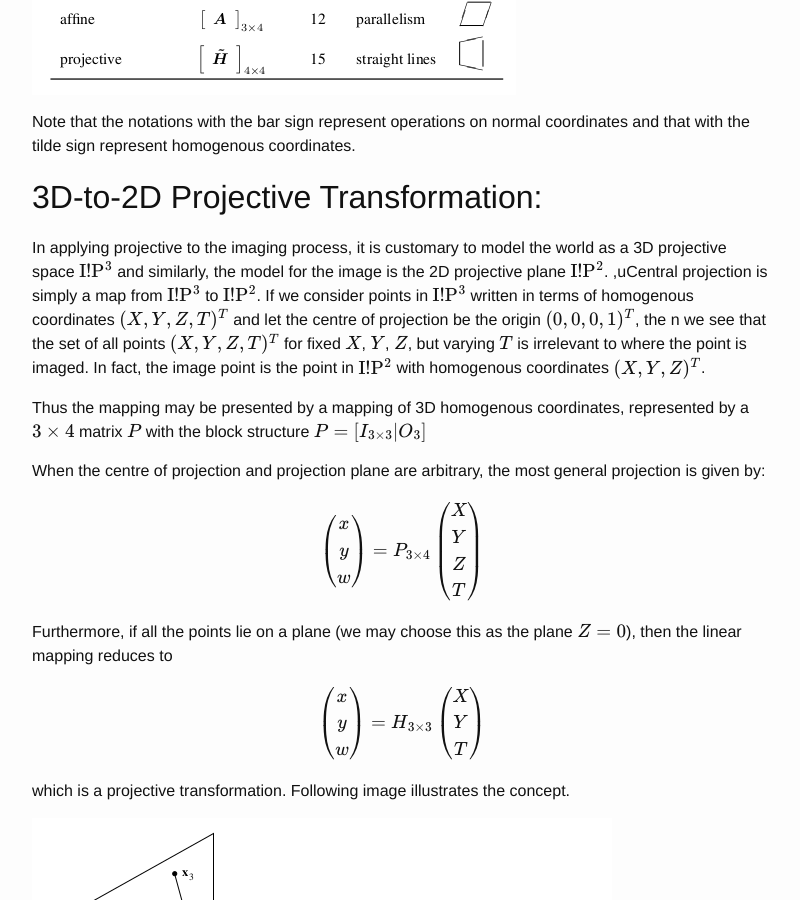
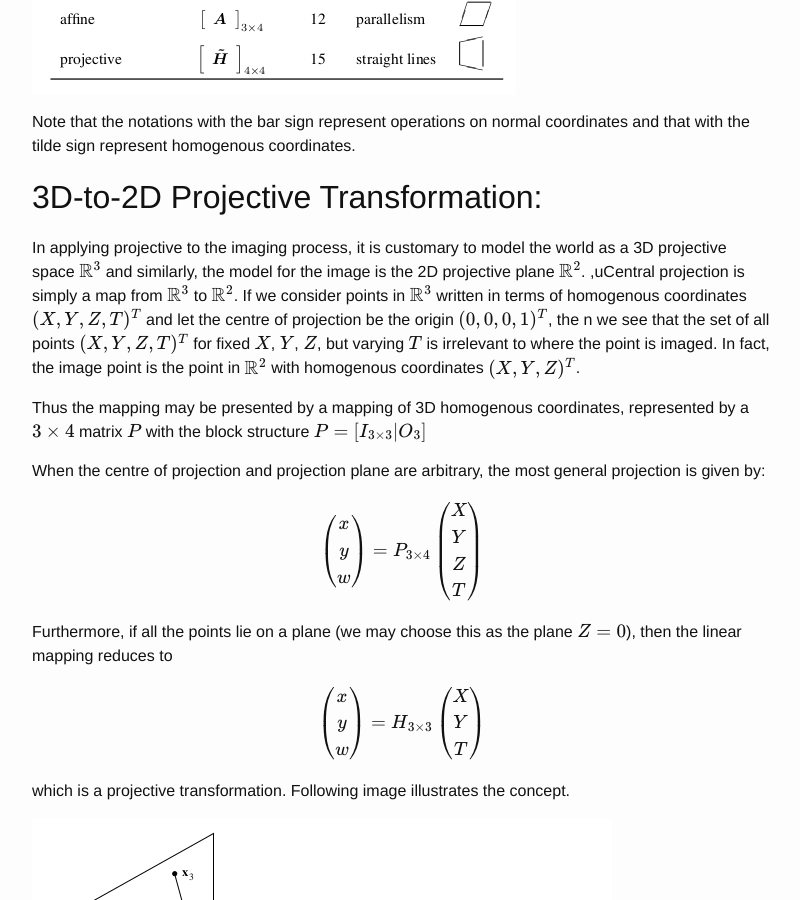
Before and after one commit to scimad/scimad.github.io, a Jekyll site: the page built from _posts/cs/computer-vision/traditional/2020-09-06-transformation-and-3d-reconstruction.markdown, in a window 1280 px wide and 900 px high, scrolled down 2123 px. Shown: the whole window, without its empty margins (238-1038 px from the left). Built offline with Jekyll 4.4.1, drawn with Linux system fonts in a browser that asks for light colours; formulas are drawn with MathJax 3.

Commit message:
Correctly write bolded R

```diff
--- a/_posts/cs/computer-vision/traditional/2020-09-06-transformation-and-3d-reconstruction.markdown
+++ b/_posts/cs/computer-vision/traditional/2020-09-06-transformation-and-3d-reconstruction.markdown
@@ -86,7 +86,7 @@ Note that the notations with the bar sign represent operations on normal coordin
 
 ## 3D-to-2D Projective Transformation:
 
-In applying projective to the imaging process, it is customary to model the world as a 3D projective space $\rm I\!P^3$ and similarly, the model for the image is the 2D projective plane $\rm I!P^2$. ,uCentral projection is simply a map from $\rm I\!P^3$ to $\rm I\!P^2$. If we consider points in $\rm I\!P^3$ written in terms of homogenous coordinates $(X, Y, Z, T)^T$ and let the centre of projection be the origin $(0, 0, 0, 1)^T$, the n we see that the set of all points $(X, Y, Z, T)^T$ for fixed $X$, $Y$, $Z$, but varying $T$ is irrelevant to where the point is imaged. In fact, the image point is the point in $\rm I!P^2$ with homogenous coordinates $(X, Y, Z)^T$.
+In applying projective to the imaging process, it is customary to model the world as a 3D projective space $\mathbb R^3$ and similarly, the model for the image is the 2D projective plane $\mathbb R^2$. ,uCentral projection is simply a map from $\mathbb R^3$ to $\mathbb R^2$. If we consider points in $\mathbb R^3$ written in terms of homogenous coordinates $(X, Y, Z, T)^T$ and let the centre of projection be the origin $(0, 0, 0, 1)^T$, the n we see that the set of all points $(X, Y, Z, T)^T$ for fixed $X$, $Y$, $Z$, but varying $T$ is irrelevant to where the point is imaged. In fact, the image point is the point in $\mathbb R^2$ with homogenous coordinates $(X, Y, Z)^T$.
 
 Thus the mapping may be presented by a mapping of 3D homogenous coordinates, represented by a $3 \times 4$ matrix $P$ with the block structure $P = \left[ \begin{matrix}I_{3 \times 3} \vert  O_3 \end{matrix}\right]$
 
```
